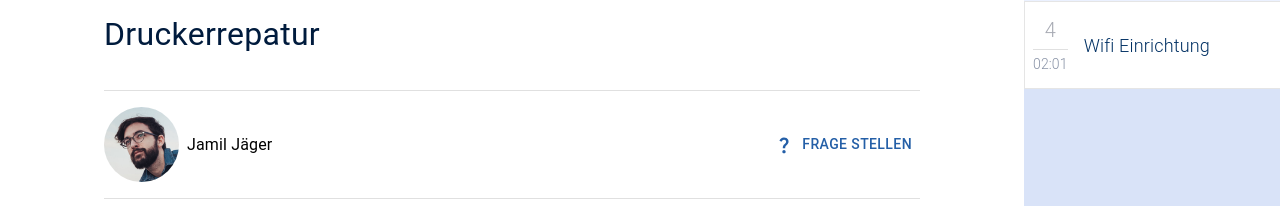
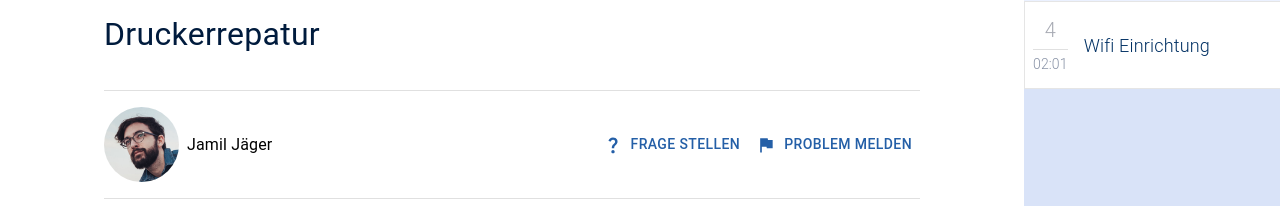
Before and after one commit to AnilSahintuerk/sichert-academy, a React (Create React App) app: page /lehrplan_verfolgen in a window 1280 px wide. Shown: the part 651-857 px from the top of the page. Built offline with nearby package versions, Linux system fonts and the light colour scheme.

Commit message:
minor fixes

```diff
--- a/src/pages/ExerciseCreatorPage.js
+++ b/src/pages/ExerciseCreatorPage.js
@@ -5,7 +5,7 @@ import { Stack, Box, Container, TextField } from "@mui/material";
 
 const DATA = {
   question: "Wann wurde die Firma gegründet?",
-  answers: ["1914", "1941", "1972", "2001"],
+  answers: ["1914", "1923", "1972", "2001"],
   correct: ["1"],
 };
 
--- a/src/pages/FollowCurriculumPage.js
+++ b/src/pages/FollowCurriculumPage.js
@@ -21,6 +21,8 @@ import AttachFileIcon from "@mui/icons-material/AttachFile";
 import CircularProgress from "@mui/material/CircularProgress";
 import { useState } from "react";
 import CheckIcon from "@mui/icons-material/Check";
+import FlagIcon from "@mui/icons-material/Flag";
+import { useNavigate } from "react-router-dom";
 
 const LEHRPLAN = [
   {
@@ -42,6 +44,7 @@ function FollowCurriculumPage(props) {
   const [open, setOpen] = useState(false);
   const handleOpen = () => setOpen(true);
   const handleClose = () => setOpen(false);
+  const navigate = useNavigate();
 
   return (
     <Box
@@ -156,10 +159,16 @@ function FollowCurriculumPage(props) {
                 {lecturesData[1].teacher.name} {lecturesData[1].teacher.surname}
               </Typography>
             </Box>
-            <Button sx={{ gap: "8px" }} onClick={handleOpen}>
-              <QuestionMarkIcon fontSize="small" />
-              Frage stellen
-            </Button>
+            <Box sx={{ display: "flex" }}>
+              <Button sx={{ gap: "8px" }} onClick={handleOpen}>
+                <QuestionMarkIcon fontSize="small" />
+                Frage stellen
+              </Button>
+              <Button sx={{ gap: "8px" }} onClick={() => navigate("/support")}>
+                <FlagIcon fontSize="small" />
+                Problem melden
+              </Button>
+            </Box>
           </Box>
           <Divider sx={{ mt: "16px" }} />
           <Stack
--- a/src/pages/NewClassroomPage.js
+++ b/src/pages/NewClassroomPage.js
@@ -23,7 +23,7 @@ function NewClassroomPage(props) {
               gap: "24px",
             }}
           >
-            <Typography variant="h4" align="center" color="sichert.main">
+            <Typography variant="h4" align="center" sx={{ color: "#563E5D" }}>
               Neue Klasse
             </Typography>
             <Grid container spacing={5} sx={{ width: "auto" }}>
@@ -50,6 +50,9 @@ function NewClassroomPage(props) {
         }}
       >
         <Stack spacing={5} sx={{ mb: "20%", width: "40%" }}>
+          <Typography color="sichert.main" variant="h4" align="center">
+            Klassen Details
+          </Typography>
           <TextField
             required
             id="outlined-required"
--- a/src/pages/NewCurriculumPage.js
+++ b/src/pages/NewCurriculumPage.js
@@ -37,6 +37,9 @@ function NewCurriculumPage(props) {
         }}
       >
         <Stack spacing={5} sx={{ mb: "20%", width: "40%" }}>
+          <Typography color="sichert.main" variant="h4" align="center">
+            Lehrplan Details
+          </Typography>
           <TextField
             required
             id="outlined-required"
--- a/src/pages/VideoPage.js
+++ b/src/pages/VideoPage.js
@@ -19,12 +19,15 @@ import DescriptionBox from "../components/DescriptionBox";
 import lecturesData from "../data/LecturesData";
 import AttachFileIcon from "@mui/icons-material/AttachFile";
 import { useState } from "react";
+import FlagIcon from "@mui/icons-material/Flag";
+import { useNavigate } from "react-router-dom";
 
 function VideoPage(props) {
   const [descBoxActive, setDescBoxActive] = useState(true);
   const [open, setOpen] = useState(false);
   const handleOpen = () => setOpen(true);
   const handleClose = () => setOpen(false);
+  const navigate = useNavigate();
 
   return (
     <Box
@@ -139,10 +142,16 @@ function VideoPage(props) {
                 {props.lecture.teacher.name} {props.lecture.teacher.surname}
               </Typography>
             </Box>
-            <Button sx={{ gap: "8px" }} onClick={handleOpen}>
-              <QuestionMarkIcon fontSize="small" />
-              Frage stellen
-            </Button>
+            <Box sx={{ display: "flex" }}>
+              <Button sx={{ gap: "8px" }} onClick={handleOpen}>
+                <QuestionMarkIcon fontSize="small" />
+                Frage stellen
+              </Button>
+              <Button sx={{ gap: "8px" }} onClick={() => navigate("/support")}>
+                <FlagIcon fontSize="small" />
+                Problem melden
+              </Button>
+            </Box>
           </Box>
           <Divider sx={{ mt: "16px" }} />
           <Stack
```
